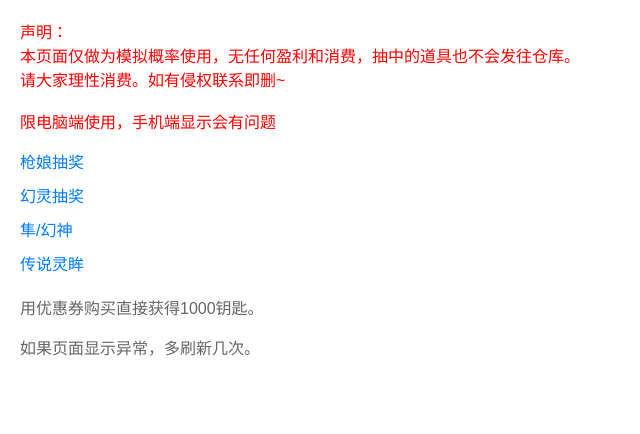
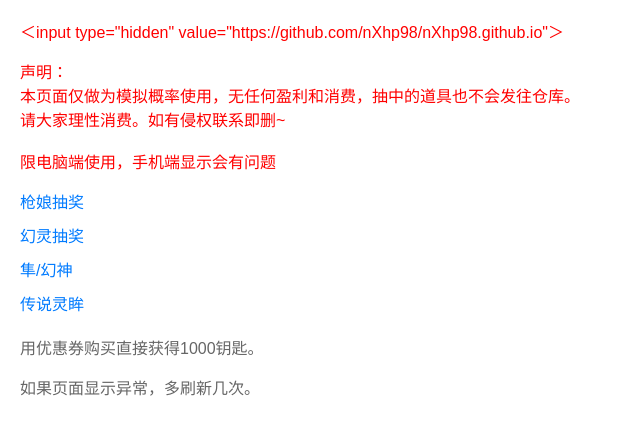
Before and after one commit to MrJi22/CF.github.io, a plain HTML site: page index.html in a window 1280 px wide. Shown: the part 70-504 px from the top of the page, without its empty margins (0-640 px from the left). Drawn offline with Linux system fonts and the light colour scheme.

Commit message:
Update index.html

```diff
--- a/index.html
+++ b/index.html
@@ -48,7 +48,7 @@
 <body>
     <h1>CF抽奖模拟器</h1>
     <div class="warning">
-
+    ＜input type="hidden" value="https://github.com/nXhp98/nXhp98.github.io"＞
         <p>声明：<br>
             本页面仅做为模拟概率使用，无任何盈利和消费，抽中的道具也不会发往仓库。<br>
             请大家理性消费。如有侵权联系即删~<br><br>
```
